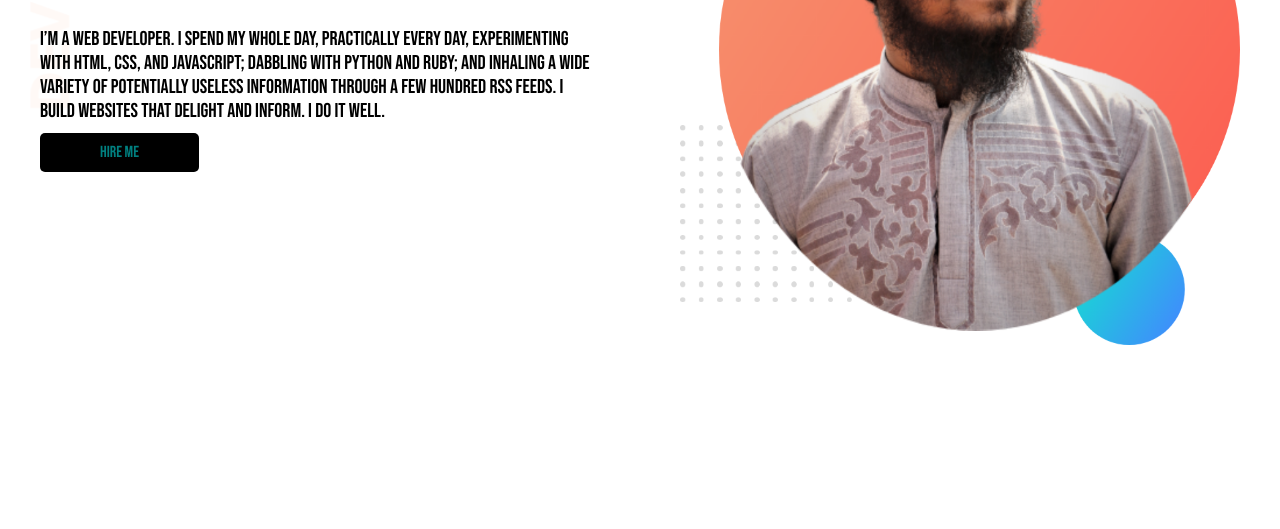
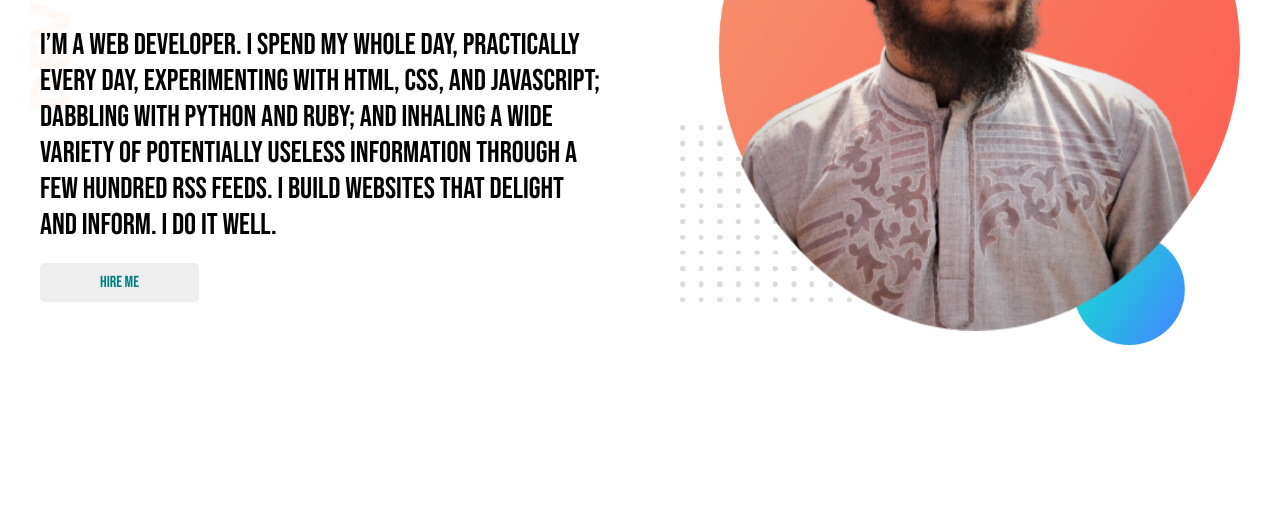
Before and after one commit to ARSahad/my-portfolio, a plain HTML site: page index.html in a window 1280 px wide. In both pictures the pointer is over the link "HIRE ME". Shown: the part 251-780 px from the top of the page. Drawn offline with Linux system fonts and the light colour scheme.

Commit message:
hover add

```diff
--- a/style.css
+++ b/style.css
@@ -4,6 +4,7 @@ body{
 }
 h1{
     font-size: 60px;
+
 }
 h3{
     font-size: 30px;
@@ -12,7 +13,7 @@ h3{
     color: teal;
 }
 p{
-    font-size: 20px;
+    font-size: 30px;
 }
 .part{
     display: flex;
@@ -38,7 +39,7 @@ p{
 .hire:hover
 {
     color: teal ;
-    background-color: black ;
+    background-color: rgb(238, 238, 238) ;
 }
 .top-banner{
     background-image: url(image/top-banner.png);
```
